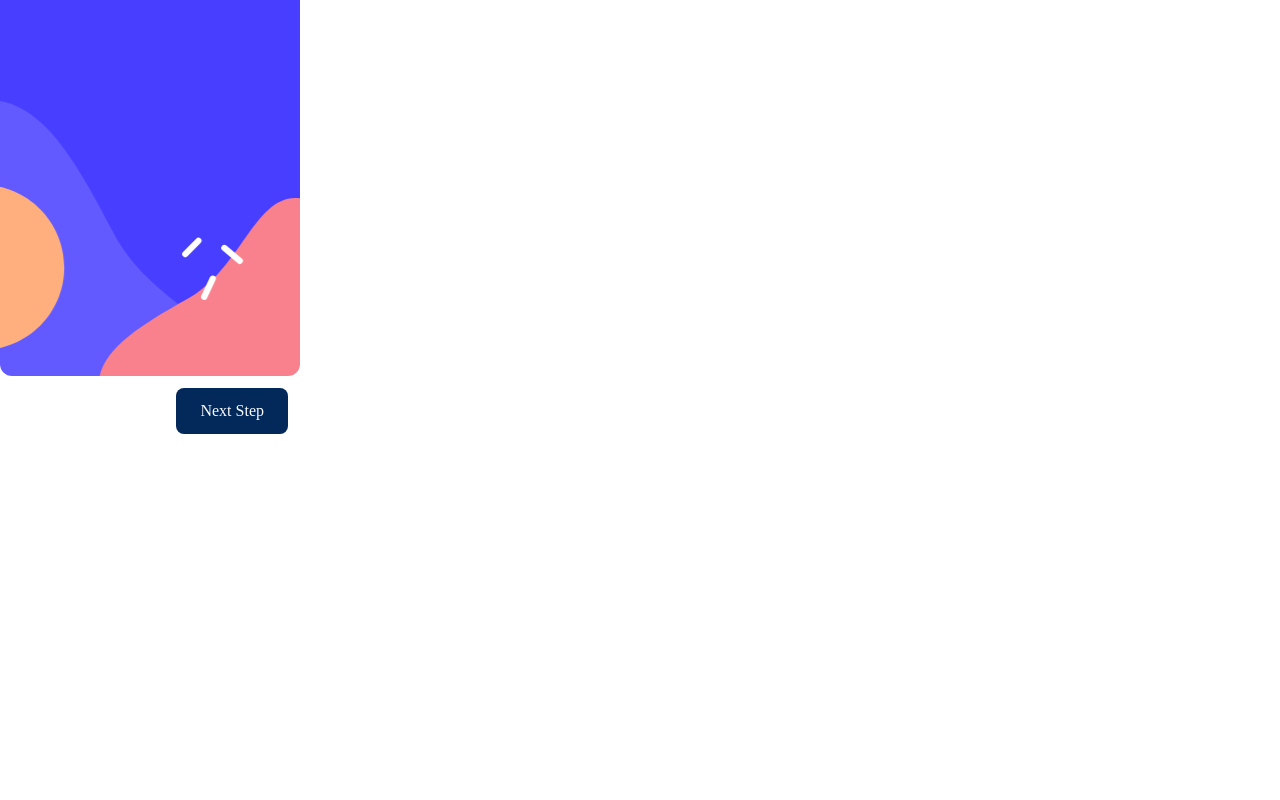
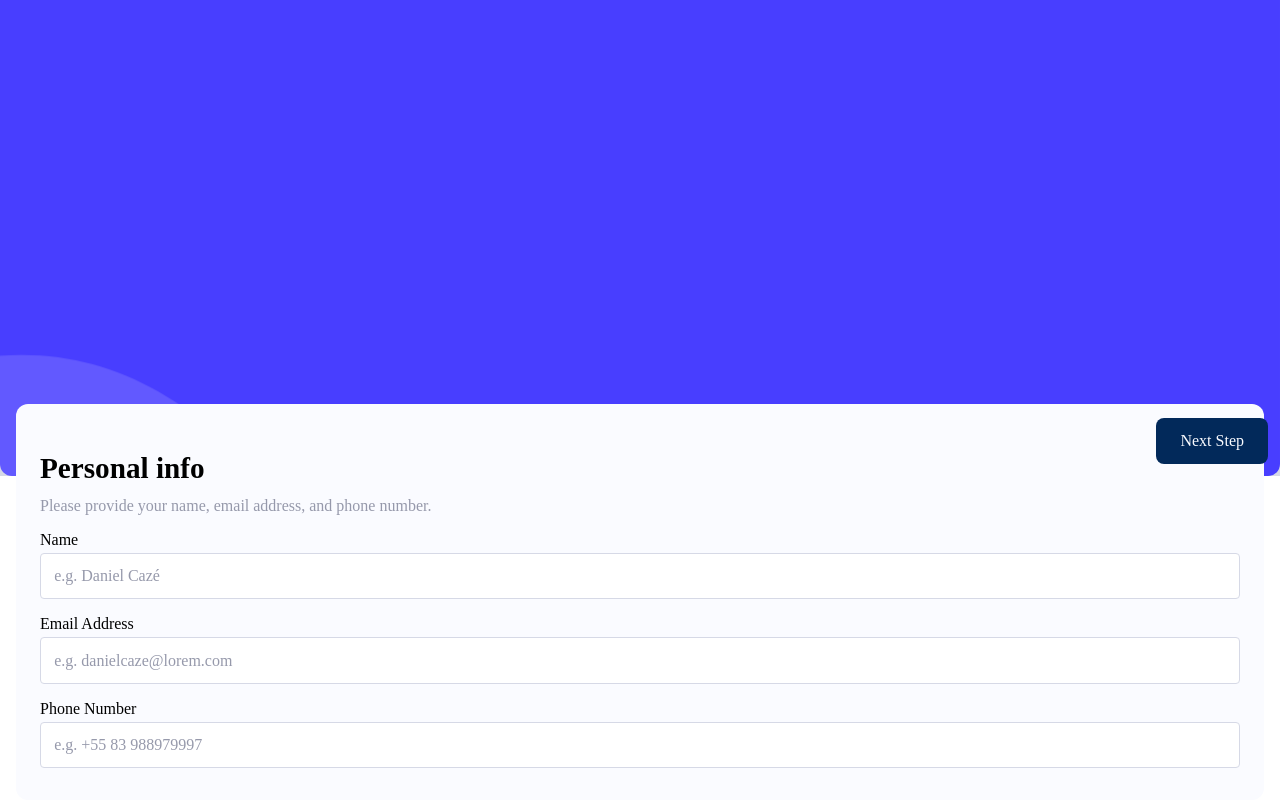
Before and after one commit to danielcaze/multi-step-form, a React (Vite) app: page / in a window 1280 px wide. Shown: the part 324-1124 px from the top of the page. Before the commit the page ends 800 px from the top, so only its background shows below. Built offline with nearby package versions, Linux system fonts and the light colour scheme.

Commit message:
feat: First Step component

```diff
--- a/src/App.tsx
+++ b/src/App.tsx
@@ -1,9 +1,13 @@
 import { FormEvent, useState } from 'react'
+import { useTheme } from 'styled-components'
+import { Box } from './components/Box'
+import { FirstStep } from './components/FirstStep'
 import { Footer } from './components/Footer'
 import { Steps } from './components/Steps'
 
 export function App() {
   const [currentStep, setStep] = useState(1)
+  const { color } = useTheme()
 
   const steps = ['Your info', 'Select Plan', 'Add-ons', 'Summary']
 
@@ -34,16 +38,21 @@ export function App() {
   }
 
   return (
-    <form style={{ height: '700px', width: '300px' }} onSubmit={handleSubmit}>
+    <form
+      style={{
+        height: '100vh',
+        backgroundColor: color.neutral['light-gray'],
+      }}
+      onSubmit={handleSubmit}
+    >
       <Steps
         currentIndex={currentStep}
         steps={steps}
         changeCurrentStep={changeCurrentStep}
       />
-      {/* <main>
-
-      </main>
-       */}
+      <Box>
+        <FirstStep />
+      </Box>
       <Footer
         currentIndex={currentStep}
         steps={steps}
--- /dev/null
+++ b/src/components/Box.tsx
@@ -0,0 +1,18 @@
+import { ReactNode, ComponentProps } from 'react'
+import styled from 'styled-components'
+
+const BoxContainer = styled.div`
+  margin-inline: 1rem;
+  background-color: ${({ theme }) => theme.color.neutral.alabaster};
+  padding: 2rem 1.5rem;
+  border-radius: 12px;
+  margin-top: -4.5rem;
+`
+
+type BoxPropsType = ComponentProps<typeof BoxContainer> & {
+  children: ReactNode
+}
+
+export function Box({ children, ...props }: BoxPropsType) {
+  return <BoxContainer {...props}>{children}</BoxContainer>
+}
--- a/src/components/FirstStep/index.tsx
+++ b/src/components/FirstStep/index.tsx
@@ -1,17 +1,25 @@
+import { Header } from '../Header'
+import { Input } from '../Input'
+
 export function FirstStep() {
   return (
     <>
-      <header>
-        <h2>Personal info</h2>
-        <p>Please provide your name, email address, and phone number.</p>
-      </header>
-      <fieldset>
-        <label htmlFor="name">Name</label>
-        <input type="text" id="name" placeholder="e.g. Daniel Cazé" />
-        <label htmlFor="email">Email Address</label>
-        <input type="email" id="email" placeholder="e.g. danielcaze@lorem.com" />
-        <label htmlFor="phone">Phone Number</label>
-        <input type="tel" id="phone" placeholder="e.g. +55 83 988979997" />
+      <Header
+        title="Personal info"
+        subtitle="Please provide your name, email address, and phone number."
+      />
+      <fieldset style={{ border: 'none' }}>
+        <Input type="text" label="Name" placeholder="e.g. Daniel Cazé" />
+        <Input
+          type="email"
+          label="Email Address"
+          placeholder="e.g. danielcaze@lorem.com"
+        />
+        <Input
+          type="tel"
+          label="Phone Number"
+          placeholder="e.g. +55 83 988979997"
+        />
       </fieldset>
     </>
   )
--- a/src/components/Footer/styles.ts
+++ b/src/components/Footer/styles.ts
@@ -9,6 +9,11 @@ export const FooterContainer = styled.footer<FooterContainerPropstype>`
   align-items: center;
 
   padding: 0.75rem;
+
+  position: fixed;
+  bottom: 0;
+  left: 0;
+  right: 0;
 
   color: ${({ theme }) => theme.color.neutral['cool-gray']};
   font-family: ${({ theme }) => theme.font.family.medium};
@@ -31,8 +36,8 @@ export const FooterContainer = styled.footer<FooterContainerPropstype>`
     }
 
     ${({ theme, isLastStep }) =>
-      isLastStep &&
-      css`
+    isLastStep &&
+    css`
         background-color: ${theme.color.primary['purplish-blue']};
       `}
   }
--- /dev/null
+++ b/src/components/Header/index.tsx
@@ -0,0 +1,15 @@
+import { HeaderContainer } from './styles'
+
+type HeaderPropsType = {
+  title: string
+  subtitle?: string
+}
+
+export function Header({ title, subtitle }: HeaderPropsType) {
+  return (
+    <HeaderContainer>
+      <h2>{title}</h2>
+      {!!subtitle && <p>{subtitle}</p>}
+    </HeaderContainer>
+  )
+}
--- /dev/null
+++ b/src/components/Header/styles.ts
@@ -0,0 +1,12 @@
+import styled from 'styled-components'
+
+export const HeaderContainer = styled.header`
+  margin-block: 1rem;
+  h2 {
+    font-size: 1.825rem;
+  }
+  p {
+    color: ${({ theme }) => theme.color.neutral['cool-gray']};
+    margin-top: 0.75rem;
+  }
+`
--- /dev/null
+++ b/src/components/Input/index.tsx
@@ -0,0 +1,18 @@
+import { InputHTMLAttributes } from 'react'
+import { InputContainer, InputContent } from './styles'
+
+type InputPropsType = InputHTMLAttributes<HTMLInputElement> & {
+  label: string
+}
+
+export function Input({ label, ...props }: InputPropsType) {
+  return (
+    <InputContainer>
+      <div>
+        <label htmlFor={label}>{label}</label>
+        <span>This field is required</span>
+      </div>
+      <InputContent hasError={false} id={label} {...props} />
+    </InputContainer>
+  )
+}
--- /dev/null
+++ b/src/components/Input/styles.ts
@@ -0,0 +1,49 @@
+import styled, { css } from 'styled-components'
+
+type InputContainerProps = {
+  hasError: boolean
+}
+
+export const InputContainer = styled.div`
+  div {
+    display: flex;
+    align-items: center;
+    justify-content: space-between;
+
+    span {
+      display: none;
+      color: ${({ theme }) => theme.color.primary['strawberry-red']};
+    }
+  }
+
+  & + div {
+    margin-top: 1rem;
+  }
+`
+
+export const InputContent = styled.input<InputContainerProps>`
+  width: 100%;
+  padding: 0.825rem;
+  border: 1px solid ${({ theme }) => theme.color.neutral['light-gray']};
+  border-radius: 4px;
+  margin-top: 0.25rem;
+  color: ${({ theme }) => theme.color.neutral.magnolia};
+  font-family: ${({ theme }) => theme.font.family.medium};
+
+  outline: 0;
+
+  &:focus {
+    border-color: ${({ theme }) => theme.color.primary['marine-blue']};
+    transition: border-color 0.5s;
+  }
+
+  &::placeholder {
+    color: ${({ theme }) => theme.color.neutral['cool-gray']};
+  }
+
+  ${({ hasError, theme }) =>
+    hasError &&
+    css`
+      border-color: ${theme.color.primary['strawberry-red']};
+    `}
+`
--- a/src/components/Steps/index.tsx
+++ b/src/components/Steps/index.tsx
@@ -1,5 +1,4 @@
-import { ComponentProps } from "react";
-import { Step, StepsContainer, StepsContent } from "./styles";
+import { Step, StepsContainer, StepsContent } from './styles'
 
 type StepsPropsType = {
   currentIndex: number
@@ -11,14 +10,20 @@ type StepsPropsType = {
   I Think this step counter component could be refactored
 */
 
-export function Steps({ currentIndex, steps, changeCurrentStep }: StepsPropsType) {
+export function Steps({
+  currentIndex,
+  steps,
+  changeCurrentStep,
+}: StepsPropsType) {
   return (
     <StepsContainer>
-      {
-        steps.map((step, index) => {
+      {steps.map((step, index) => {
         const stepNumber = index + 1
         return (
-            <StepsContent key={step} onClick={() => changeCurrentStep(stepNumber)}>
+          <StepsContent
+            key={step}
+            onClick={() => changeCurrentStep(stepNumber)}
+          >
             <Step current={currentIndex === stepNumber}>{stepNumber}</Step>
             <div>
               <span>Step {stepNumber}</span>
@@ -26,8 +31,7 @@ export function Steps({ currentIndex, steps, changeCurrentStep }: StepsPropsType
             </div>
           </StepsContent>
         )
-        })
-      }
+      })}
     </StepsContainer>
   )
 }
--- a/src/components/Steps/styles.ts
+++ b/src/components/Steps/styles.ts
@@ -6,12 +6,11 @@ export const StepsContainer = styled.header`
   height: 12rem;
   display: flex;
   align-items: flex-start;
-  justify-content: space-around;
-  gap: 0.375rem;
+  justify-content: center;
+  gap: 1rem;
 
   padding-top: 2rem;
   padding-inline: 5vw;
-  border-radius: 12px;
 
   background-size: cover;
   background-image: url(${MobileBackground});
@@ -22,6 +21,8 @@ export const StepsContainer = styled.header`
     padding: 2rem;
     height: 100%;
     background-image: url(${DesktopBackground});
+
+    border-radius: 12px;
 
     flex-direction: column;
     justify-content: flex-start;
--- a/src/styles/global.ts
+++ b/src/styles/global.ts
@@ -32,6 +32,8 @@ export const GlobalStyles = createGlobalStyle`
       box-sizing: border-box;
       font-family: 'Ubuntu Regular';
       font-size: ${({ theme }) => theme.font.size.paragraph};
+      -webkit-font-smoothing: antialiased;
+      -moz-osx-font-smoothing: grayscale;
     }
 
     button {
```
Lines whose indentation alone changed are shown as unchanged.
